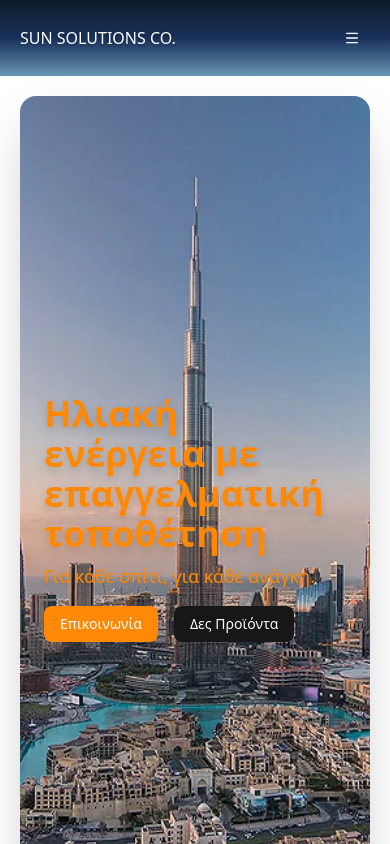
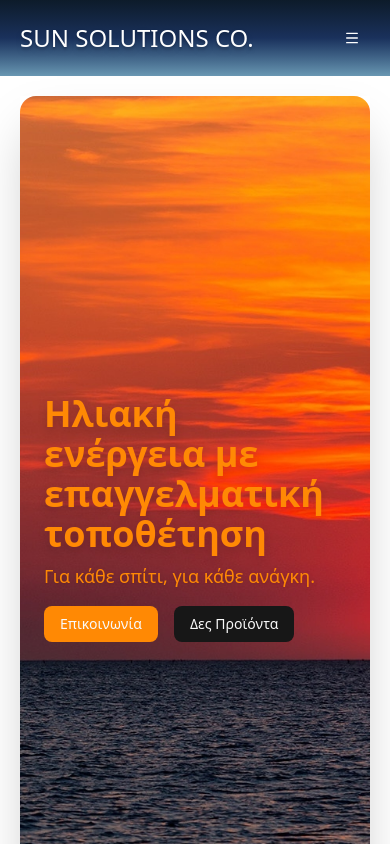
Before and after one commit to Antzelok/SunSolutions, a Next.js app: page / in a window 390 px wide. Shown: the top 844 px of the page. Built offline with nearby package versions, Linux system fonts and the light colour scheme; no server answers; the database is empty.

Commit message:
Change HomePage wallpaper and Header text size

```diff
--- a/app/(root)/page.tsx
+++ b/app/(root)/page.tsx
@@ -19,7 +19,7 @@ const HomePage = async () => {
       <main className="flex flex-col items-center m-5 shadow-2xl">
         <section className="relative w-full min-h-[100vh]">
           <Image
-            src="/images/random/burjkhalifa.png"
+            src="/images/sun.jpeg"
             alt="Sun"
             fill
             className="object-cover rounded-2xl"
--- a/components/shared/header.tsx
+++ b/components/shared/header.tsx
@@ -15,12 +15,11 @@ const Header = () => {
   const [open, setOpen] = useState(false);
 
   return (
-    <header className="w-full h-20 bg-background flex items-center p-5 bg-gradient-to-t from-[#6997b2] via-[#1a315c] to-[#0D1B2A] text-white ">
-      {/* Logo  */}
+    <header className="w-full h-20 bg-background flex items-center p-5 bg-gradient-to-t from-[#6997b2] via-[#1a315c] to-[#0D1B2A] text-white">
       <div>
         <Link
           href="/"
-          className="text-md sm:text-2xl text-shadow-lg hover:text-orange-400"
+          className="text-2xl text-shadow-lg hover:text-orange-400"
         >
           SUN SOLUTIONS CO.
         </Link>
```
